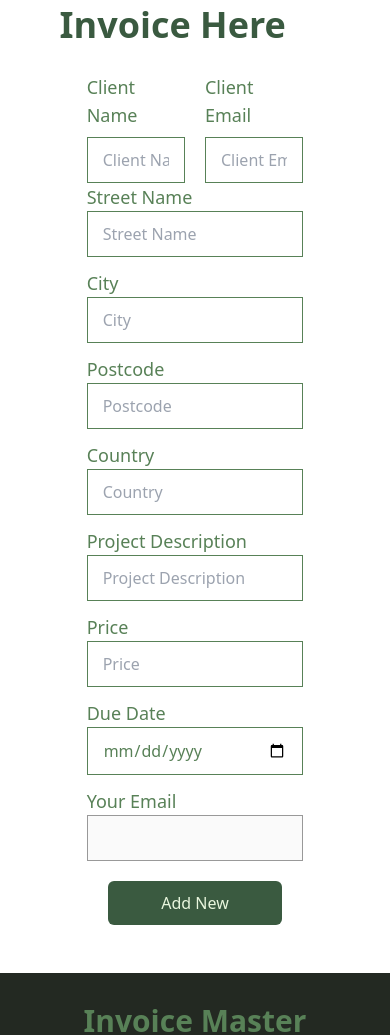
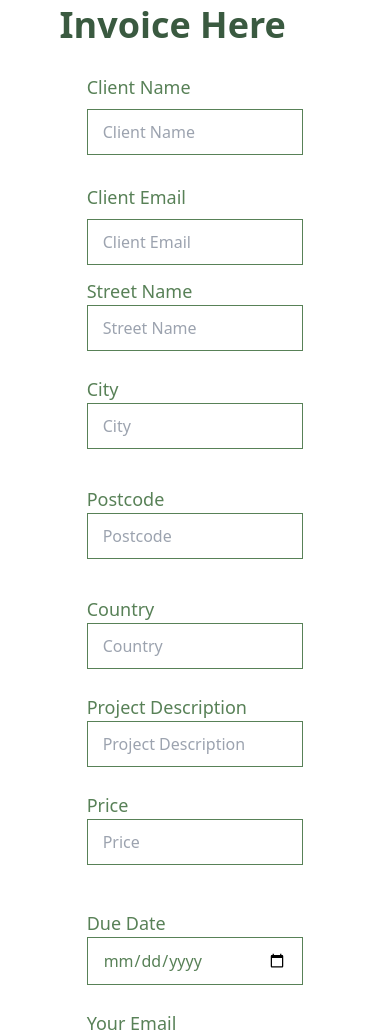
Before and after one commit to zillur-rgb/Invoice-Master-Client, a React (Create React App) app: page /addnew in a window 390 px wide. Shown: the part 130-1165 px from the top of the page. Built offline with nearby package versions, Linux system fonts and the light colour scheme; no server answers.

Commit message:
useContext applied and reload issue fixed

```diff
--- a/src/App.js
+++ b/src/App.js
@@ -3,14 +3,17 @@ import Footer from "./Components/Footer/Footer";
 import Navbar from "./Components/Navbar/Navbar";
 import AllPages from "./Pages/AllPages";
 import "react-toastify/dist/ReactToastify.css";
+import { InvoiceProvider } from "./InvoiceContext/InvoiceContext";
 
 function App() {
   return (
     <div>
-      <Navbar />
-      <AllPages />
-      <Footer />
-      <ToastContainer autoClose={1000}></ToastContainer>
+      <InvoiceProvider>
+        <Navbar />
+        <AllPages />
+        <Footer />
+        <ToastContainer autoClose={1000}></ToastContainer>
+      </InvoiceProvider>
     </div>
   );
 }
--- a/src/Components/RequireAuth/RequireAuth.jsx
+++ b/src/Components/RequireAuth/RequireAuth.jsx
@@ -4,6 +4,7 @@
 
 import { useAuthState } from "react-firebase-hooks/auth";
 import { Navigate, useLocation } from "react-router-dom";
+import { toast } from "react-toastify";
 import { auth } from "../../firebase.init";
 
 // const RequireAuth = ({ children }) => {
@@ -20,9 +21,12 @@ import { auth } from "../../firebase.init";
 // export default RequireAuth;
 
 const RequireAuth = ({ children }) => {
-  const [user] = useAuthState(auth);
+  const [user, loading] = useAuthState(auth);
   const location = useLocation();
 
+  if (loading) {
+    return toast("Loading user info");
+  }
   if (!user) {
     return <Navigate to="/signin" state={{ from: location }} replace />;
   }
--- /dev/null
+++ b/src/InvoiceContext/InvoiceContext.js
@@ -0,0 +1,23 @@
+import axios from "axios";
+import { createContext, useEffect, useState } from "react";
+
+const InvoiceContext = createContext();
+
+export function InvoiceProvider({ children }) {
+  const [invoices, setInvoices] = useState([]);
+
+  useEffect(() => {
+    axios.get("http://localhost:5000/api/invoices").then((res) => {
+      console.log(res.data);
+      setInvoices(res.data);
+    });
+  }, []);
+
+  return (
+    <InvoiceContext.Provider value={{ invoices, setInvoices }}>
+      {children}
+    </InvoiceContext.Provider>
+  );
+}
+
+export default InvoiceContext;
--- a/src/Pages/AddInvoice.jsx
+++ b/src/Pages/AddInvoice.jsx
@@ -1,14 +1,16 @@
-import userEvent from "@testing-library/user-event";
 import React from "react";
 import { useAuthState } from "react-firebase-hooks/auth";
 import { useForm } from "react-hook-form";
+import { useNavigate } from "react-router-dom";
 import { auth } from "../firebase.init";
 
 const AddInvoice = () => {
+  const navigate = useNavigate();
   const [user] = useAuthState(auth);
   const { register, handleSubmit } = useForm();
   const onSubmit = (data) => {
     console.log(data);
+    navigate("/myinvoices");
   };
   return (
     <div className="w-5/6 mx-auto">
@@ -17,8 +19,8 @@ const AddInvoice = () => {
           Add Your Invoice Here
         </h1>
         <form className=" w-4/5 mx-auto" onSubmit={handleSubmit(onSubmit)}>
-          <div className="flex items-center justify-between gap-5">
-            <div className="flex items-start justify-between flex-col w-1/2">
+          <div className="flex sm:flex-row flex-col items-center justify-between gap-5">
+            <div className="flex items-start justify-between flex-col w-full sm:w-1/2">
               <label
                 htmlFor="clientName"
                 className="text-text text-lg font-medium w-full my-2"
@@ -32,7 +34,7 @@ const AddInvoice = () => {
                 {...register("clientName")}
               />
             </div>
-            <div className="flex items-start justify-between flex-col w-1/2">
+            <div className="flex items-start justify-between flex-col w-full sm:w-1/2">
               <label
                 className="text-text text-lg font-medium w-full my-2"
                 htmlFor="clientEmail"
@@ -48,7 +50,7 @@ const AddInvoice = () => {
               />
             </div>
           </div>
-          <div>
+          <div className="my-3">
             <label
               className="text-text text-lg font-medium w-full my-2"
               htmlFor="streetName"
@@ -62,7 +64,7 @@ const AddInvoice = () => {
               {...register("streetName")}
             />
           </div>
-          <div>
+          <div className="flex flex-col sm:flex-row gap-3">
             <div className="my-3">
               <label
                 className="text-text text-lg font-medium w-full my-2"
@@ -121,7 +123,9 @@ const AddInvoice = () => {
               {...register("ProjectDes")}
             />
           </div>
-          <div className="my-3">
+
+          <div className="flex flex-col sm:flex-row justify-between gap-5">
+            <div className="my-3 w-full sm:w-1/2">
               <label
                 className="text-text text-lg font-medium w-full my-2"
                 htmlFor="Price"
@@ -136,7 +140,7 @@ const AddInvoice = () => {
               />
             </div>
 
-          <div className="my-3">
+            <div className="my-3 w-full sm:w-1/2">
               <label
                 className="text-text text-lg font-medium w-full my-2"
                 htmlFor="due"
@@ -151,6 +155,8 @@ const AddInvoice = () => {
                 {...register("due")}
               />
             </div>
+          </div>
+
           <div className="my-3">
             <label
               className="text-text text-lg font-medium w-full my-2"
--- a/src/Pages/MyInvoices.jsx
+++ b/src/Pages/MyInvoices.jsx
@@ -1,19 +1,20 @@
-import axios from "axios";
-import React, { useEffect, useState } from "react";
+import React, { useContext } from "react";
 
 import { MdAddCircle } from "react-icons/md";
 import { Link } from "react-router-dom";
 import Invoices from "../Components/Invoices/Invoices";
+import InvoiceContext from "../InvoiceContext/InvoiceContext";
 
 const MyInvoices = () => {
-  const [invoices, setInvoices] = useState([]);
-  console.log(invoices);
+  // const [invoices, setInvoices] = useState([]);
+  // console.log(invoices);
+  const { invoices } = useContext(InvoiceContext);
 
-  useEffect(() => {
-    axios.get("http://localhost:5000/api/invoices").then((res) => {
-      setInvoices(res.data);
-    });
-  }, []);
+  // useEffect(() => {
+  //   axios.get("http://localhost:5000/api/invoices").then((res) => {
+  //     setInvoices(res.data);
+  //   });
+  // }, []);
   return (
     <div className="w-5/6 mx-auto my-100">
       <div className="w-5/6 mx-auto">
```
Lines whose indentation alone changed are shown as unchanged.
